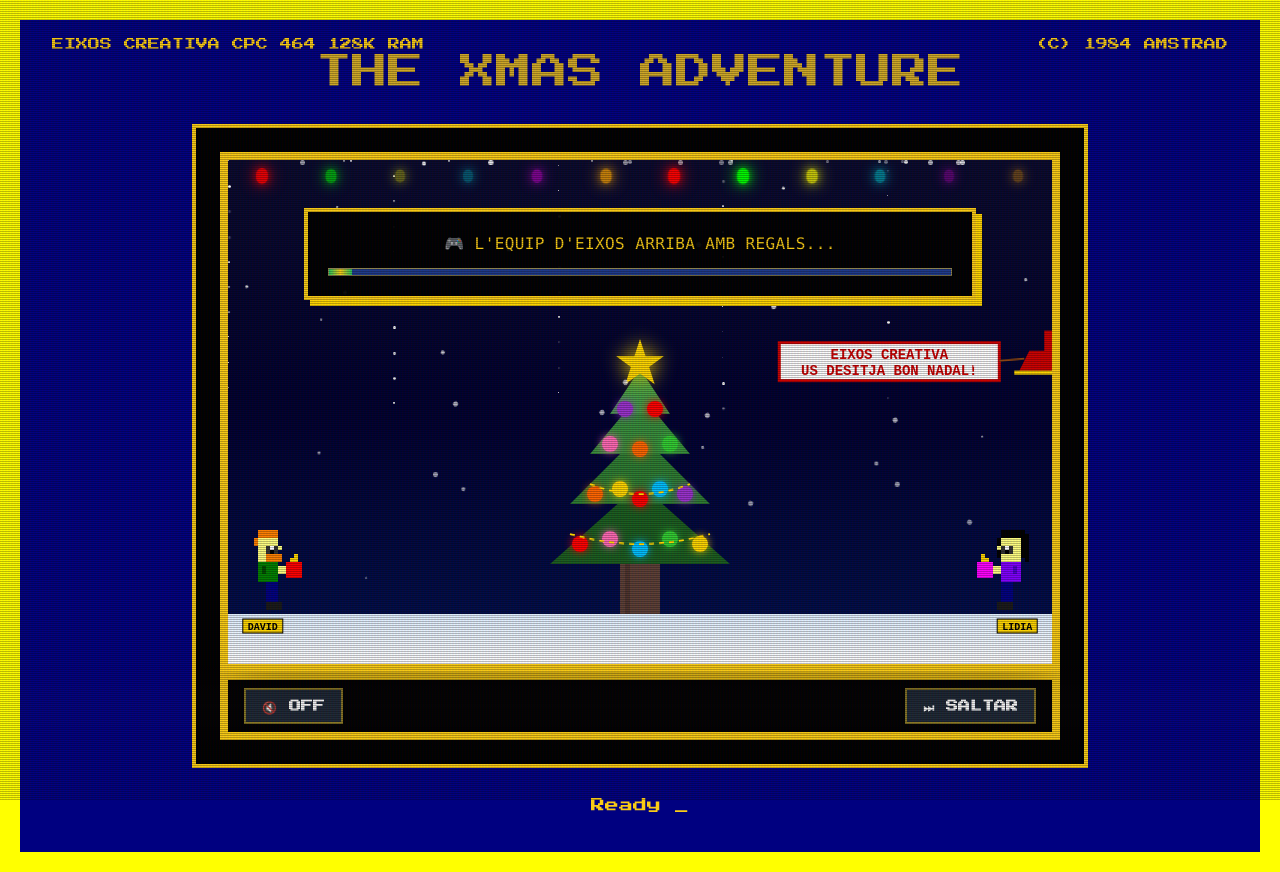
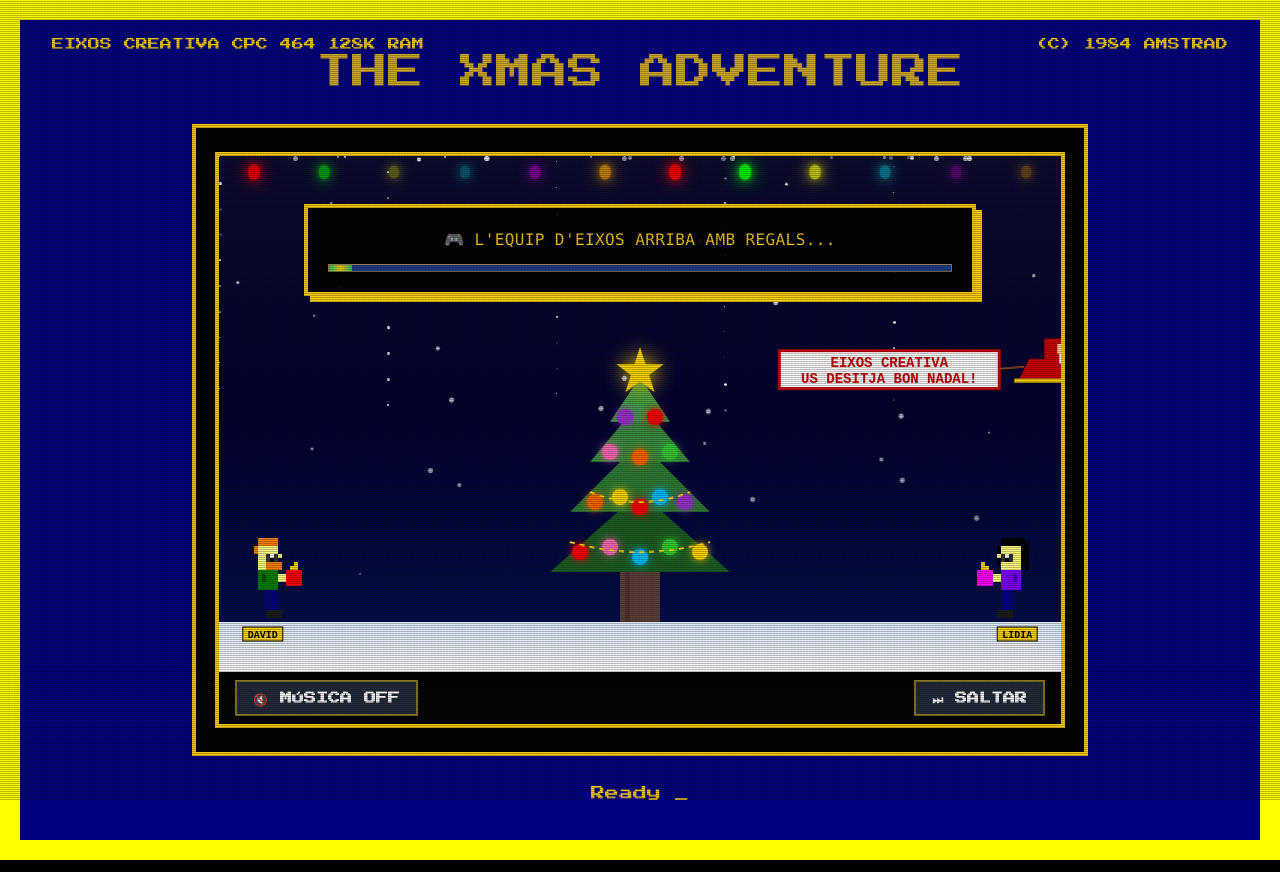
Before and after one commit to Jornacas/FelicitacioNadal2025, a React (Vite) app: page / in a window 1280 px wide. Both pictures are taken after a click on the button "INICIAR HISTÒRIA". Built offline with nearby package versions, Linux system fonts and the light colour scheme.

Commit message:
Fix: escalar canvas proporcionalment per veure tots els personatges

```diff
--- a/App.tsx
+++ b/App.tsx
@@ -148,24 +148,26 @@
   const [staff, setStaff] = useState<SpriteConfig[]>(DEFAULT_STAFF);
   const [storyStep, setStoryStep] = useState(0);
   const [musicEnabled, setMusicEnabled] = useState(false);
-  const [canvasSize, setCanvasSize] = useState({ width: 850, height: 520 });
   const gameContainerRef = useRef<HTMLDivElement>(null);
 
-  // Responsive canvas sizing
+  // Responsive scaling - siempre usar canvas fijo y escalar con CSS
+  const [scale, setScale] = useState(1);
+
   useEffect(() => {
-    const updateSize = () => {
-      const width = Math.min(window.innerWidth - 16, 850);
-      // En landscape móvil, usar más altura disponible
-      const availableHeight = window.innerHeight - 100;
-      const height = Math.min(availableHeight, 520);
-      setCanvasSize({ width: Math.max(width, 300), height: Math.max(height, 280) });
+    const updateScale = () => {
+      const containerWidth = window.innerWidth - 20;
+      const containerHeight = window.innerHeight - 120;
+      const scaleX = containerWidth / 850;
+      const scaleY = containerHeight / 520;
+      const newScale = Math.min(scaleX, scaleY, 1); // nunca más grande que 1
+      setScale(newScale);
     };
-    updateSize();
-    window.addEventListener('resize', updateSize);
-    window.addEventListener('orientationchange', () => setTimeout(updateSize, 100));
+    updateScale();
+    window.addEventListener('resize', updateScale);
+    window.addEventListener('orientationchange', () => setTimeout(updateScale, 150));
     return () => {
-      window.removeEventListener('resize', updateSize);
-      window.removeEventListener('orientationchange', updateSize);
+      window.removeEventListener('resize', updateScale);
+      window.removeEventListener('orientationchange', updateScale);
     };
   }, []);
 
@@ -237,11 +239,16 @@
       )}
 
       {gameState === GameState.GAME && (
-        <div className="flex flex-col">
+        <div className="flex flex-col items-center">
           <div
             ref={gameContainerRef}
-            className="relative w-full overflow-hidden bg-gradient-to-b from-[#0a0a2e] via-[#000030] to-[#001050] border-4 sm:border-8 border-b-0 border-yellow-400 shadow-2xl"
-            style={{ height: canvasSize.height }}
+            className="relative overflow-hidden bg-gradient-to-b from-[#0a0a2e] via-[#000030] to-[#001050] border-4 border-b-0 border-yellow-400 shadow-2xl origin-top"
+            style={{
+              width: 850,
+              height: 520,
+              transform: `scale(${scale})`,
+              marginBottom: (520 * scale - 520) + 'px'
+            }}
           >
             {/* Christmas Lights at top */}
             <ChristmasLights />
@@ -269,8 +276,8 @@
             {/* UNIFIED GAME CANVAS - Tree and Characters all in one */}
             <div className="absolute inset-0 flex items-end justify-center">
               <GameCanvas
-                width={canvasSize.width}
-                height={canvasSize.height}
+                width={850}
+                height={520}
                 staff={staff}
                 storyStep={storyStep}
               />
@@ -320,22 +327,29 @@
 
           </div>
 
-          {/* Control bar - outside the game canvas */}
-          <div className="flex justify-between items-center px-2 sm:px-4 py-2 bg-black border-4 sm:border-8 border-t-0 border-yellow-400">
+          {/* Control bar - scaled with the game */}
+          <div
+            className="flex justify-between items-center px-4 py-2 bg-black border-4 border-t-0 border-yellow-400 origin-top"
+            style={{
+              width: 850,
+              transform: `scale(${scale})`,
+              marginBottom: (50 * scale - 50) + 'px'
+            }}
+          >
             <button
               onClick={() => setMusicEnabled(!musicEnabled)}
-              className={`px-2 sm:px-4 py-1 sm:py-2 text-[10px] sm:text-xs border-2 transition-all font-bold hover:scale-105 ${
+              className={`px-4 py-2 text-xs border-2 transition-all font-bold hover:scale-105 ${
                 musicEnabled
                   ? 'bg-green-600 text-white border-green-400 hover:bg-green-500'
                   : 'bg-gray-800 text-white border-yellow-400/50 hover:bg-yellow-700'
               }`}
             >
-              {musicEnabled ? '🎵 ON' : '🔇 OFF'}
+              {musicEnabled ? '🎵 MÚSICA ON' : '🔇 MÚSICA OFF'}
             </button>
 
             <button
               onClick={() => setGameState(GameState.MENU)}
-              className="bg-gray-800 text-white px-2 sm:px-4 py-1 sm:py-2 text-[10px] sm:text-xs border-2 border-yellow-400/50 hover:bg-red-700 hover:border-red-400 transition-all font-bold hover:scale-105"
+              className="bg-gray-800 text-white px-4 py-2 text-xs border-2 border-yellow-400/50 hover:bg-red-700 hover:border-red-400 transition-all font-bold hover:scale-105"
             >
               ⏭ SALTAR
             </button>
```
